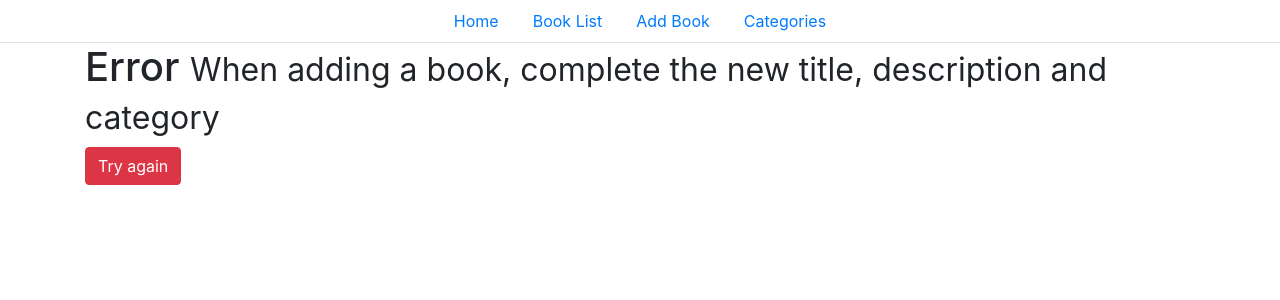
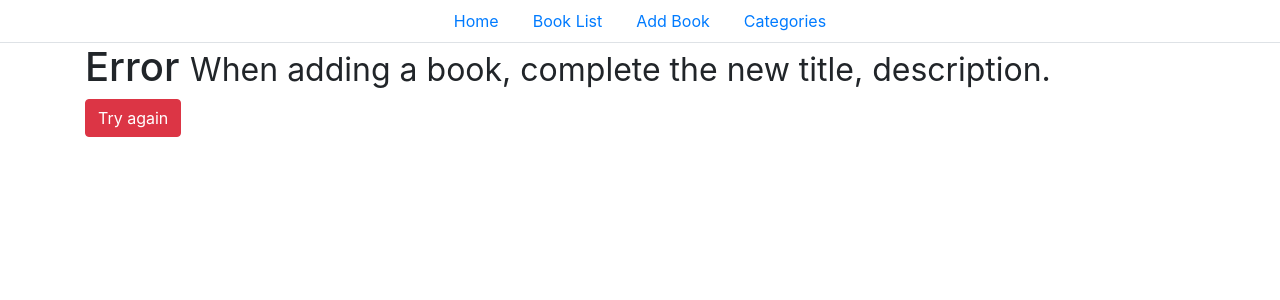
Before and after one commit to krystiankedra/Bookstore_Nuxt_Electron, a Nuxt app: page /books/alert in a window 1280 px wide. Shown: the top 300 px of the page. Built offline with nearby package versions, Linux system fonts and the light colour scheme; what vue-resource would draw is missing.

Commit message:
modified AlertEditBook and AlertAddBook

```diff
--- a/components/AlertAddBook.vue
+++ b/components/AlertAddBook.vue
@@ -2,7 +2,7 @@
 <div class="container">
   <div class="page-header">
     <h1>Error
-      <small>When adding a book, complete the new title, description and category</small>
+      <small>When adding a book, complete the new title, description.</small>
     </h1>
     <button class="btn btn-danger" @click="navigationToAddBook">Try again</button>
   </div>
--- a/components/AlertEditBook.vue
+++ b/components/AlertEditBook.vue
@@ -2,7 +2,7 @@
 <div class="container">
   <div class="page-header">
     <h1>Error
-      <small>When editing a book, complete the new Title, Description and Rate.</small>
+      <small>When editing a book, complete the new Title, Description</small>
     </h1>
     <button class="btn btn-danger" @click="navigationToBooks">Try again</button>
   </div>
```
